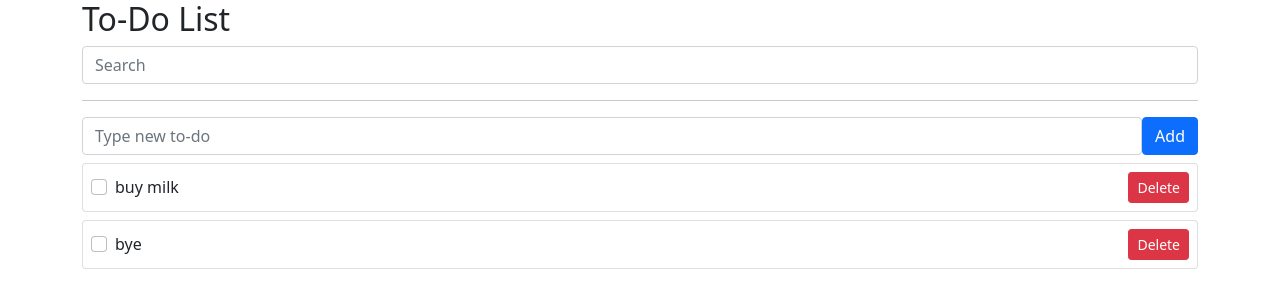
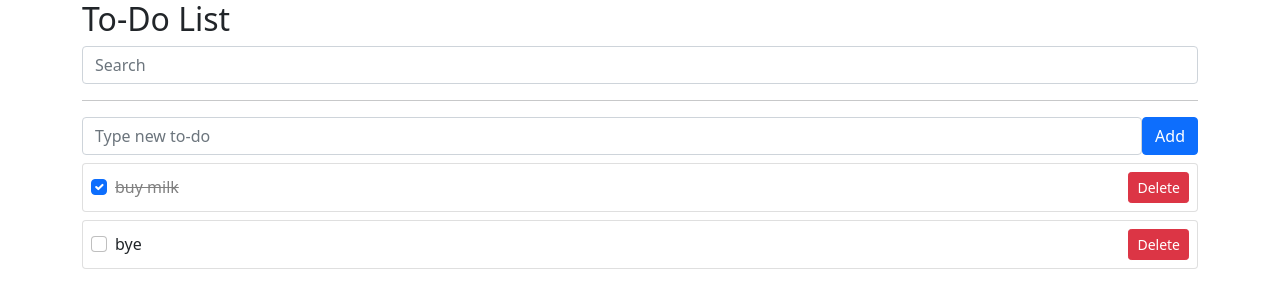
Before and after one commit to sannimdev/vue3-beginner-kossiecoder, a Vue app: page / in a window 1280 px wide. Shown: the top 308 px of the page. Built offline with nearby package versions, Linux system fonts and the light colour scheme; data requests are answered from the project's data file.

Commit message:
31강: Todo 토글 내용 DB에 반영하기

```diff
--- a/db.json
+++ b/db.json
@@ -2,7 +2,7 @@
   "todos": [
     {
       "subject": "buy milk",
-      "completed": false,
+      "completed": true,
       "id": 2
     },
     {
--- a/src/App.vue
+++ b/src/App.vue
@@ -86,8 +86,18 @@ export default {
             }
         };
 
-        const toggleTodo = (index) => {
-            todos.value[index].completed = !todos.value[index].completed;
+        const toggleTodo = async (index) => {
+            error.value = '';
+            const id = todos.value[index].id;
+            try {
+                await axios.patch('http://localhost:3000/todos/' + id, {
+                    completed: !todos.value[index].completed,
+                });
+                todos.value[index].completed = !todos.value[index].completed;
+            } catch (error) {
+                console.log(error);
+                error.value = 'Something went wrong.';
+            }
         };
 
         const searchText = ref('');
--- a/src/components/TodoList.vue
+++ b/src/components/TodoList.vue
@@ -3,7 +3,12 @@
         <div class="card-body p-2 d-flex align-items-center">
             <div class="form-check flex-grow-1">
                 <!-- 자식컴포넌트가 된 이상 v-model로 양방향바인딩을 하는 것은 옳지 않다. (props로 받은 속성이니까) -->
-                <input class="form-check-input" type="checkbox" @input="toggleTodo(index)" />
+                <input
+                    class="form-check-input"
+                    type="checkbox"
+                    :checked="todo.completed"
+                    @input="toggleTodo(index)"
+                />
                 <!-- 🐯 스타일 바인딩 유심히 살펴보기 -->
                 <!-- <label class="form-check-label" :style="todo.completed ? todoStyle : {}">{{ -->
                 <label class="form-check-label" :class="{ todo: todo.completed }">{{
```
